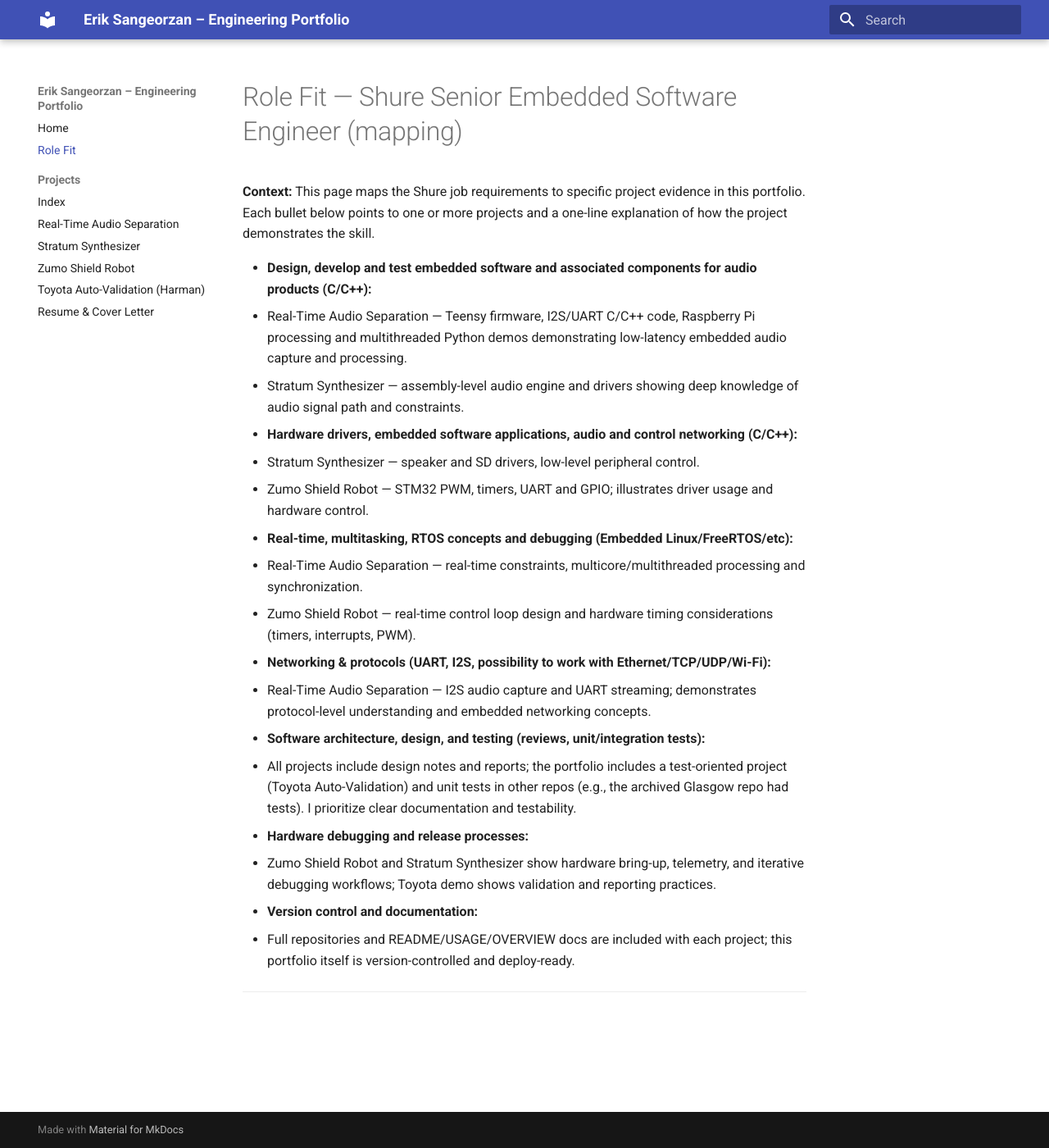
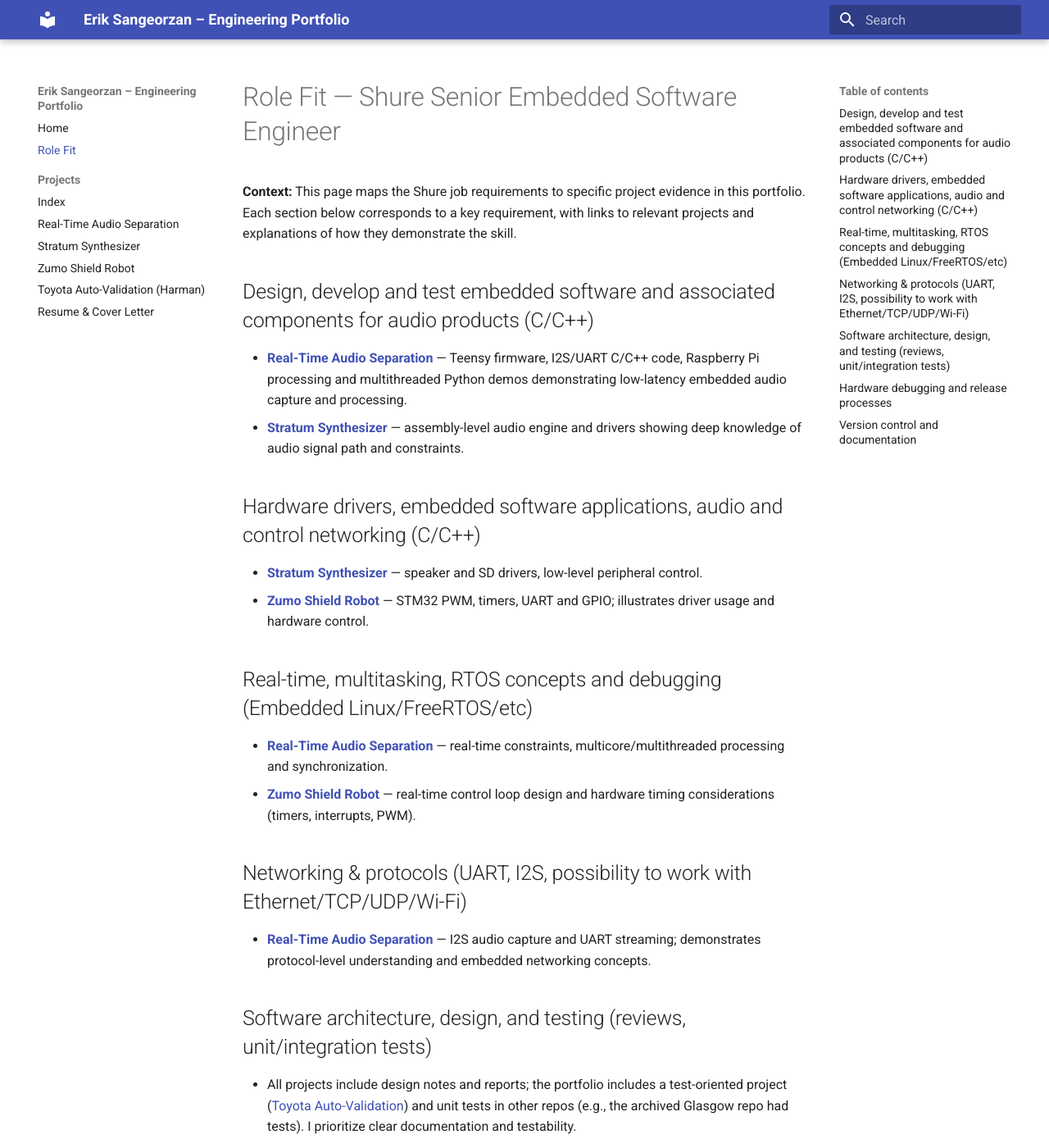
Before and after one commit to ejsang/erik-sangeorzan-portfolio, an MkDocs documentation site: the page built from docs/role-fit.md, in a window 1280 px wide and 1400 px high. Shown: the whole window at 82% size. Built offline with MkDocs 1.6.1 and Material for MkDocs 9.7.7, drawn with Linux system fonts in a browser that asks for light colours; some of the changed text lies outside the part shown.

Commit message:
Improve Role Fit page formatting with headings and links; enhance home page with navigation section

```diff
--- a/docs/role-fit.md
+++ b/docs/role-fit.md
@@ -1,29 +1,36 @@
-# Role Fit — Shure Senior Embedded Software Engineer (mapping)
+# Role Fit — Shure Senior Embedded Software Engineer
 
-**Context:** This page maps the Shure job requirements to specific project evidence in this portfolio. Each bullet below points to one or more projects and a one-line explanation of how the project demonstrates the skill.
+**Context:** This page maps the Shure job requirements to specific project evidence in this portfolio. Each section below corresponds to a key requirement, with links to relevant projects and explanations of how they demonstrate the skill.
 
-- **Design, develop and test embedded software and associated components for audio products (C/C++):**
-  - Real-Time Audio Separation — Teensy firmware, I2S/UART C/C++ code, Raspberry Pi processing and multithreaded Python demos demonstrating low-latency embedded audio capture and processing.
-  - Stratum Synthesizer — assembly-level audio engine and drivers showing deep knowledge of audio signal path and constraints.
+## Design, develop and test embedded software and associated components for audio products (C/C++)
 
-- **Hardware drivers, embedded software applications, audio and control networking (C/C++):**
-  - Stratum Synthesizer — speaker and SD drivers, low-level peripheral control.
-  - Zumo Shield Robot — STM32 PWM, timers, UART and GPIO; illustrates driver usage and hardware control.
+- **[Real-Time Audio Separation](projects/real-time-audio-separation.md){:target="_blank"}** — Teensy firmware, I2S/UART C/C++ code, Raspberry Pi processing and multithreaded Python demos demonstrating low-latency embedded audio capture and processing.
+- **[Stratum Synthesizer](projects/stratum-synthesizer.md){:target="_blank"}** — assembly-level audio engine and drivers showing deep knowledge of audio signal path and constraints.
 
-- **Real-time, multitasking, RTOS concepts and debugging (Embedded Linux/FreeRTOS/etc):**
-  - Real-Time Audio Separation — real-time constraints, multicore/multithreaded processing and synchronization.
-  - Zumo Shield Robot — real-time control loop design and hardware timing considerations (timers, interrupts, PWM).
+## Hardware drivers, embedded software applications, audio and control networking (C/C++)
 
-- **Networking & protocols (UART, I2S, possibility to work with Ethernet/TCP/UDP/Wi-Fi):**
-  - Real-Time Audio Separation — I2S audio capture and UART streaming; demonstrates protocol-level understanding and embedded networking concepts.
+- **[Stratum Synthesizer](projects/stratum-synthesizer.md){:target="_blank"}** — speaker and SD drivers, low-level peripheral control.
+- **[Zumo Shield Robot](projects/zumo-shield-robot.md){:target="_blank"}** — STM32 PWM, timers, UART and GPIO; illustrates driver usage and hardware control.
 
-- **Software architecture, design, and testing (reviews, unit/integration tests):**
-  - All projects include design notes and reports; the portfolio includes a test-oriented project (Toyota Auto-Validation) and unit tests in other repos (e.g., the archived Glasgow repo had tests). I prioritize clear documentation and testability.
+## Real-time, multitasking, RTOS concepts and debugging (Embedded Linux/FreeRTOS/etc)
 
-- **Hardware debugging and release processes:**
-  - Zumo Shield Robot and Stratum Synthesizer show hardware bring-up, telemetry, and iterative debugging workflows; Toyota demo shows validation and reporting practices.
+- **[Real-Time Audio Separation](projects/real-time-audio-separation.md){:target="_blank"}** — real-time constraints, multicore/multithreaded processing and synchronization.
+- **[Zumo Shield Robot](projects/zumo-shield-robot.md){:target="_blank"}** — real-time control loop design and hardware timing considerations (timers, interrupts, PWM).
 
-- **Version control and documentation:**
-  - Full repositories and README/USAGE/OVERVIEW docs are included with each project; this portfolio itself is version-controlled and deploy-ready.
+## Networking & protocols (UART, I2S, possibility to work with Ethernet/TCP/UDP/Wi-Fi)
+
+- **[Real-Time Audio Separation](projects/real-time-audio-separation.md){:target="_blank"}** — I2S audio capture and UART streaming; demonstrates protocol-level understanding and embedded networking concepts.
+
+## Software architecture, design, and testing (reviews, unit/integration tests)
+
+- All projects include design notes and reports; the portfolio includes a test-oriented project ([Toyota Auto-Validation](projects/toyota-auto-validation.md){:target="_blank"}) and unit tests in other repos (e.g., the archived Glasgow repo had tests). I prioritize clear documentation and testability.
+
+## Hardware debugging and release processes
+
+- **[Zumo Shield Robot](projects/zumo-shield-robot.md){:target="_blank"}** and **[Stratum Synthesizer](projects/stratum-synthesizer.md){:target="_blank"}** show hardware bring-up, telemetry, and iterative debugging workflows; [Toyota demo](projects/toyota-auto-validation.md){:target="_blank"} shows validation and reporting practices.
+
+## Version control and documentation
+
+- Full repositories and README/USAGE/OVERVIEW docs are included with each project; this portfolio itself is version-controlled and deploy-ready.
 
 ---
```
Also changed, not shown: docs/index.md (+7 -3 lines).
